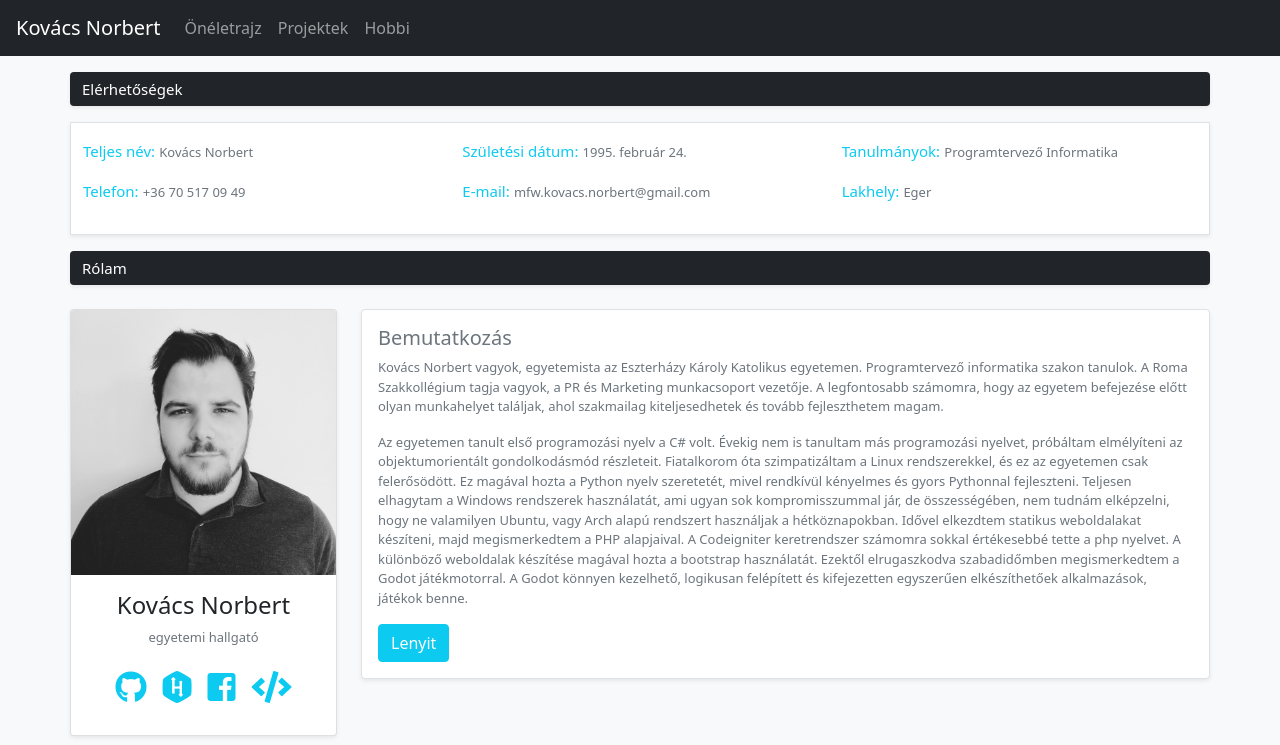
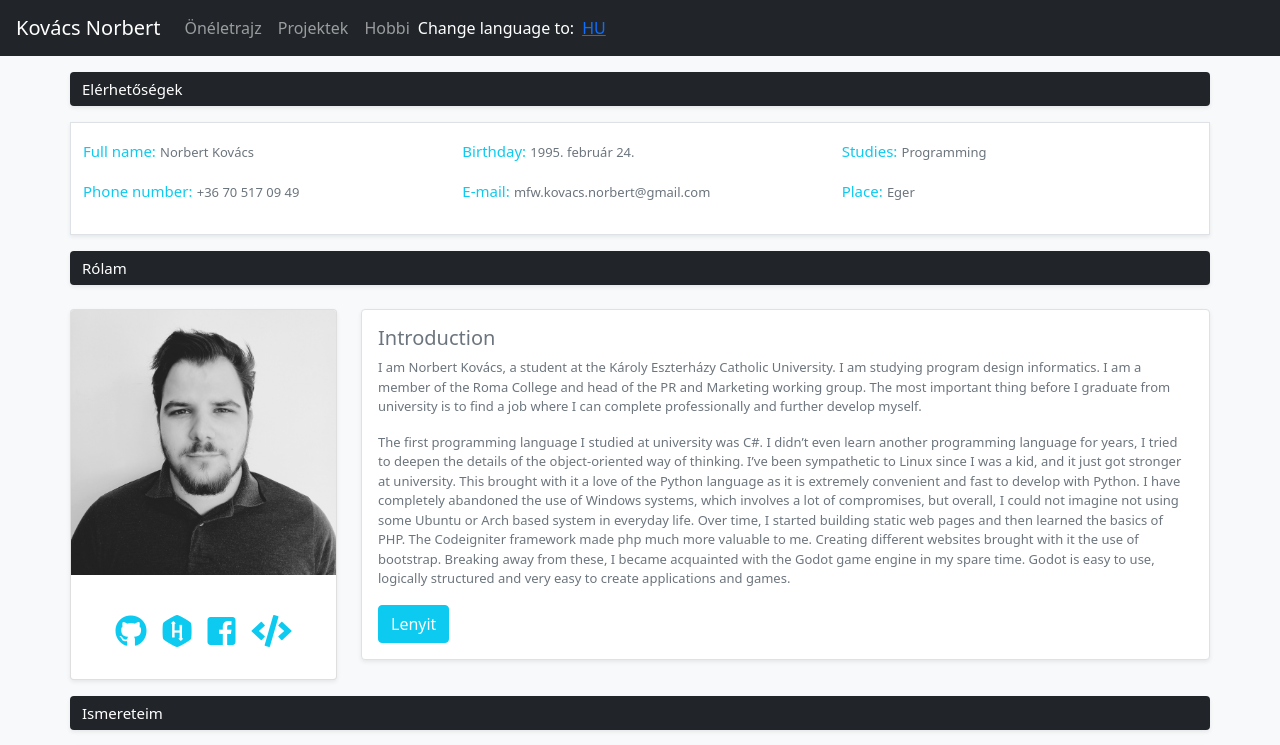
Before and after one commit to Gellifree/vue-portfolio, a Vue app: page / in a window 1280 px wide. Shown: the top 745 px of the page. Built offline with nearby package versions, Linux system fonts and the light colour scheme.

Commit message:
fix: language interactivity

```diff
--- a/src/App.vue
+++ b/src/App.vue
@@ -1,5 +1,5 @@
 <template>
-  <Navbar :param="param" @change="update_state" />
+  <Navbar :param="param" @change="update_state" @language_change="change_root_language"/>
   <div v-if="page_state == 0" class="mt-3">
     <BlockTitle title_text="Elérhetőségek"/>
     <BasicInformation/>
@@ -50,10 +50,11 @@ import Stack from './components/Stack.vue'
 import Cv from './components/Cv.vue'
 import Projects from './components/Projects.vue'
 
-
 export default {
-  provide: {
-    language: 'hungarian'
+  provide() {
+    return {
+      language: this.language
+    };
   },
   name: 'App',
   components: {
@@ -68,11 +69,27 @@ export default {
   data() {
     return {
       page_state: 0,
+      language: {
+        value: 'HU'
+      }
     }
   },
   methods: {
     update_state(e) {
       this.page_state = e
+    },
+    change_root_language() {
+      this.set_language()
+
+    },
+    set_language() {
+      if(this.language['value'] == "HU") {
+        this.language['value'] = "EN"
+      } else {
+        this.language['value'] = 'HU'
+      }
+      console.log('the language is set to: ', this.language['value'])
+
     }
   }
 }
--- a/src/components/BasicInformation.vue
+++ b/src/components/BasicInformation.vue
@@ -1,15 +1,13 @@
-<template>
+<template >
   <div class="container my-3">
-   <!--  <ul class="list-group">
-      <li v-for="(value, key) in informations" :key="key" class="list-group-item">
-       <b class="text-info">{{ key }}</b> : {{ value }}
-      </li>
-    </ul>
--->
-    <div class="row bg-white border py-3 shadow-sm">
-      <div class="col" v-for="(value, key) in final_data.informations" :key="key">
-        <!-- <h6 class="text-info medium-text">{{ key }}</h6> <span class="small-text text-secondary">{{ value }}</span> -->
-          <BasicInformationBlock :type="key" :data="value" />
+    <div class="row bg-white border py-3 shadow-sm" v-if="language['value'] == 'EN'">
+      <div class="col" v-for="(value, key) in hungarian_lang.informations" :key="key">
+          <BasicInformationBlock :type="key" :data="value"/>
+      </div>
+    </div>
+    <div class="row bg-white border py-3 shadow-sm" v-else>
+      <div class="col" v-for="(value, key) in english_lang.informations" :key="key">
+          <BasicInformationBlock :type="key" :data="value"/>
       </div>
     </div>
   </div>
@@ -22,7 +20,7 @@ export default {
   name: 'Basic Information Component',
   inject: ['language'],
   components: {
-    BasicInformationBlock
+    BasicInformationBlock,
   },
   data() {
     return {
@@ -45,23 +43,9 @@ export default {
           'E-mail': 'mfw.kovacs.norbert@gmail.com',
           'Place': 'Eger'
         }
-      },
-      final_data: {
       }
     }
   },
-  methods: {
-    set_language() {
-      if(this.language == "hungarian") {
-        this.final_data = this.hungarian_lang
-      } else if(this.language == "english") {
-        this.final_data = this.english_lang
-      }
-    }
-  },
-  beforeMount() {
-    this.set_language()
-  }
 }
 </script>
 
--- a/src/components/BasicInformationBlock.vue
+++ b/src/components/BasicInformationBlock.vue
@@ -10,7 +10,19 @@ export default {
   props: {
     type : String,
     data : String
-  }
+  },
+  methods: {
+    set_language() {
+      console.log('set_language called from Block')
+      if(this.language['value'] == "hungarian") {
+        console.log('The language is set to hungarian')
+        this.final_data = this.hungarian_lang
+      } else {
+        console.log('The language is set to english')
+        this.final_data = this.english_lang
+      }
+    }
+  },
 }
 </script>
 
--- a/src/components/Introduction.vue
+++ b/src/components/Introduction.vue
@@ -1,9 +1,21 @@
 <template lang="html">
-  <div class="bg-white shadow-sm border p-3 rounded my-3">
+  <div class="bg-white shadow-sm border p-3 rounded my-3" v-if="language['value'] == 'EN'">
     <h5 class="text-secondary">Bemutatkozás</h5>
-    <p class="text-secondary medium-text"> {{ final_data.first_text_block }}</p>
-    <p class="text-secondary medium-text"> {{ final_data.second_text_block }}</p>
-    <p class="text-secondary medium-text" v-for="text in final_data.introduction_texts" :key="text.id">
+    <p class="text-secondary medium-text"> {{ hungarian_lang.first_text_block }}</p>
+    <p class="text-secondary medium-text"> {{ hungarian_lang.second_text_block }}</p>
+    <p class="text-secondary medium-text" v-for="text in hungarian_lang.introduction_texts" :key="text.id">
+      <span v-if="block_open">{{ text }}</span>
+    </p>
+    <button type="button" name="button" class="btn btn-info text-white" @click="Toggleblock">
+      <span v-if="block_open">Close</span>
+      <span v-else>Open</span>
+    </button>
+  </div>
+  <div class="bg-white shadow-sm border p-3 rounded my-3" v-else>
+    <h5 class="text-secondary">Introduction</h5>
+    <p class="text-secondary medium-text"> {{ english_lang.first_text_block }}</p>
+    <p class="text-secondary medium-text"> {{ english_lang.second_text_block }}</p>
+    <p class="text-secondary medium-text" v-for="text in english_lang.introduction_texts" :key="text.id">
       <span v-if="block_open">{{ text }}</span>
     </p>
     <button type="button" name="button" class="btn btn-info text-white" @click="Toggleblock">
@@ -45,21 +57,6 @@ export default {
       },
       block_open: false
     }
-  },
-  methods: {
-    set_language() {
-      if(this.language == "hungarian") {
-        this.final_data = this.hungarian_lang
-      } else if(this.language == "english") {
-        this.final_data = this.english_lang
-      }
-    },
-    Toggleblock() {
-      this.block_open = !this.block_open
-    }
-  },
-  beforeMount() {
-    this.set_language()
   }
 }
 </script>
--- a/src/components/Navbar.vue
+++ b/src/components/Navbar.vue
@@ -21,16 +21,32 @@
        <a class="nav-link" href="#" @click.prevent="set_page_state(3)">Hobbi</a>
      </li>
    </ul>
+   <span class="text-white mr-3" style="display:inline-block;">Change language to: </span>
+   <a href="#" @click="set_language" class="mx-2" style="display: inline-block;">{{language['value']}}</a>
  </div>
+
 </nav>
 </template>
 
 <script>
 export default {
-  inject: [],
+  inject: ['language'],
   methods: {
     set_page_state(param) {
       this.$emit('change', param)
+    },
+    set_language() {
+      this.$emit('language_change')
+    }
+  },
+  data() {
+    return {
+      hungarian_lang: {
+
+      },
+      english_lang: {
+
+      }
     }
   }
 }
```
